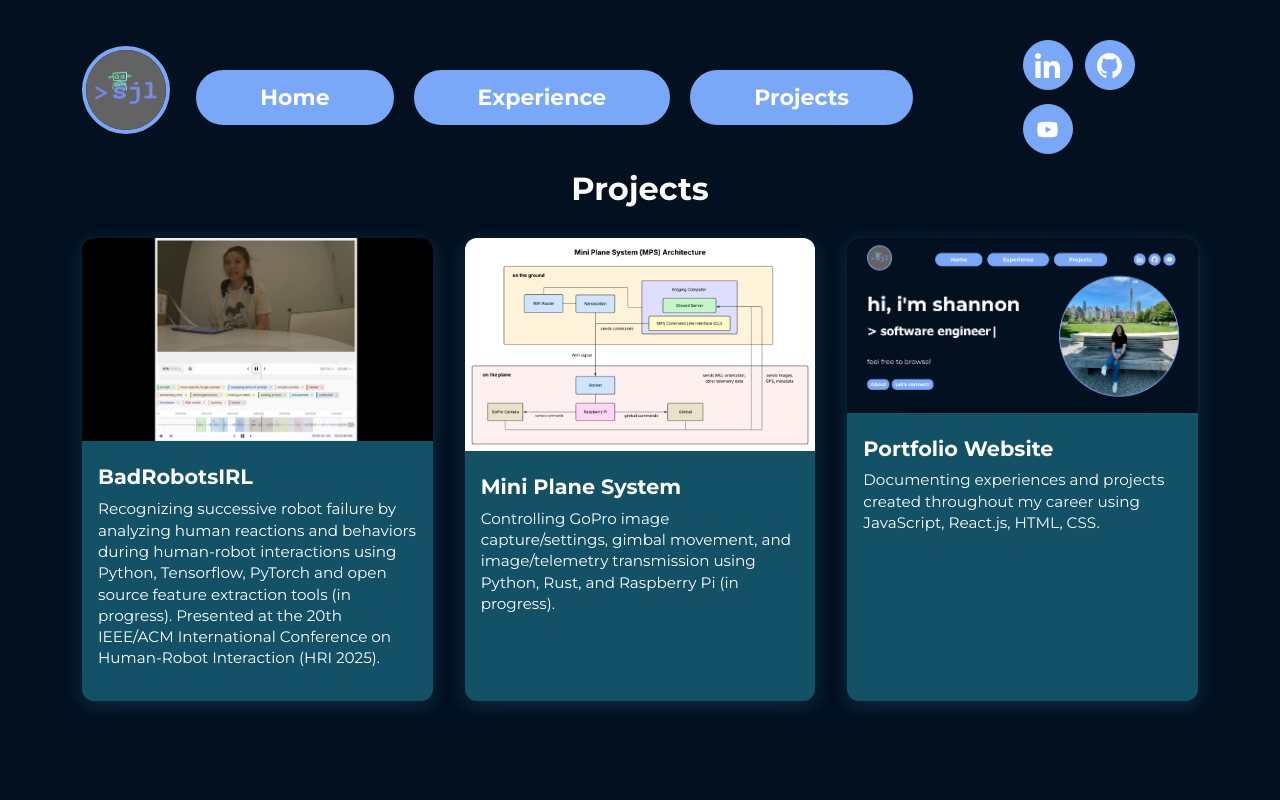
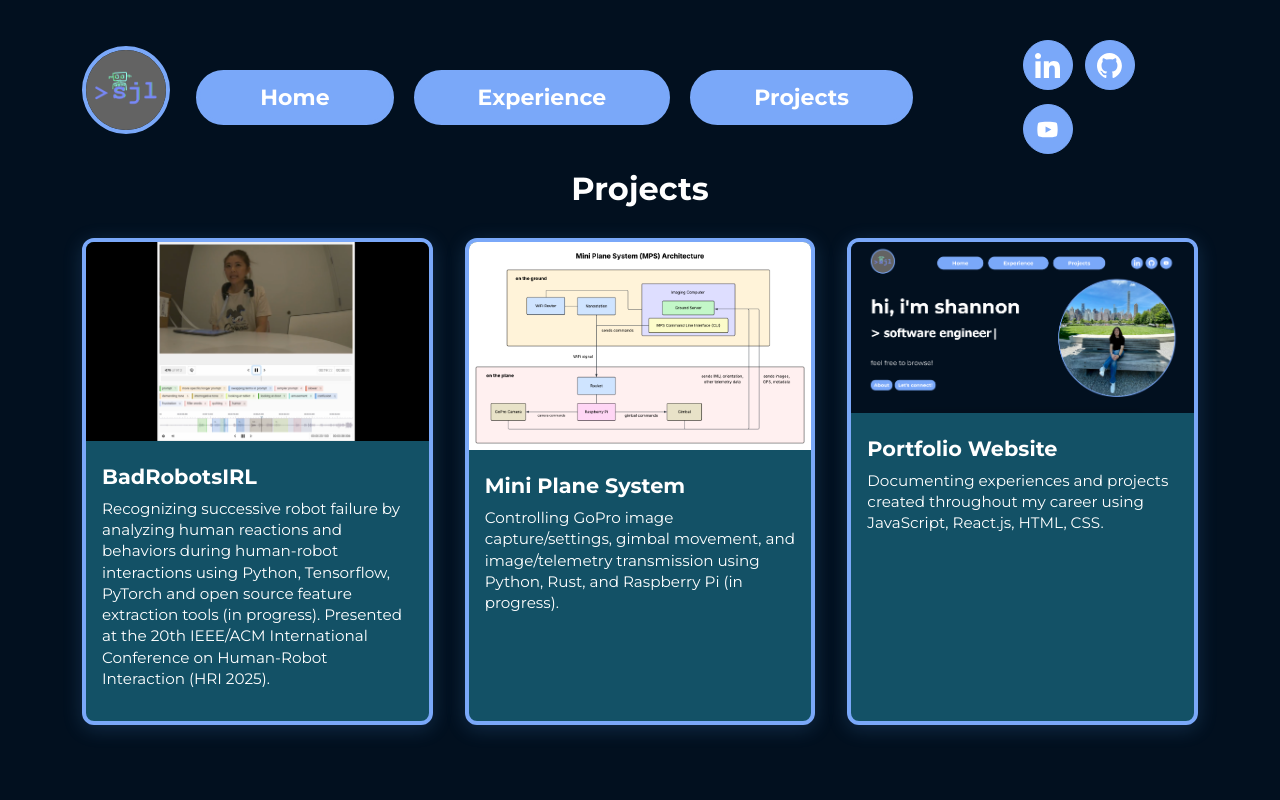
Before and after one commit to shannon-jliu/shannon-jliu.github.io, a React (Create React App) app: page /projects in a window 1280 px wide. Shown: the top 800 px of the page. Built offline with nearby package versions, Linux system fonts and the light colour scheme.

Commit message:
update css

```diff
--- a/src/App.css
+++ b/src/App.css
@@ -477,6 +477,7 @@ nav.navbar .navbar-toggler[aria-expanded="true"] .navbar-toggler-icon {
   height: 500px;
   border-radius: 50%;
   border: 4px solid #7aa8f9;
+  box-shadow: 0 4px 20px rgba(89, 162, 241, 0.2);
   animation: updown 7s linear infinite;
   transition: all 200ms linear
 }
@@ -566,6 +567,7 @@ nav.navbar .navbar-toggler[aria-expanded="true"] .navbar-toggler-icon {
   box-shadow: 0 4px 20px rgba(89, 162, 241, 0.2);
   transition: transform 0.2s ease;
   color: white;
+  border: 4px solid #7aa8f9;
 }
 
 .project-card:hover {
```
Also changed, not shown: 1 other file (tests, documents, lock files or other folders).
